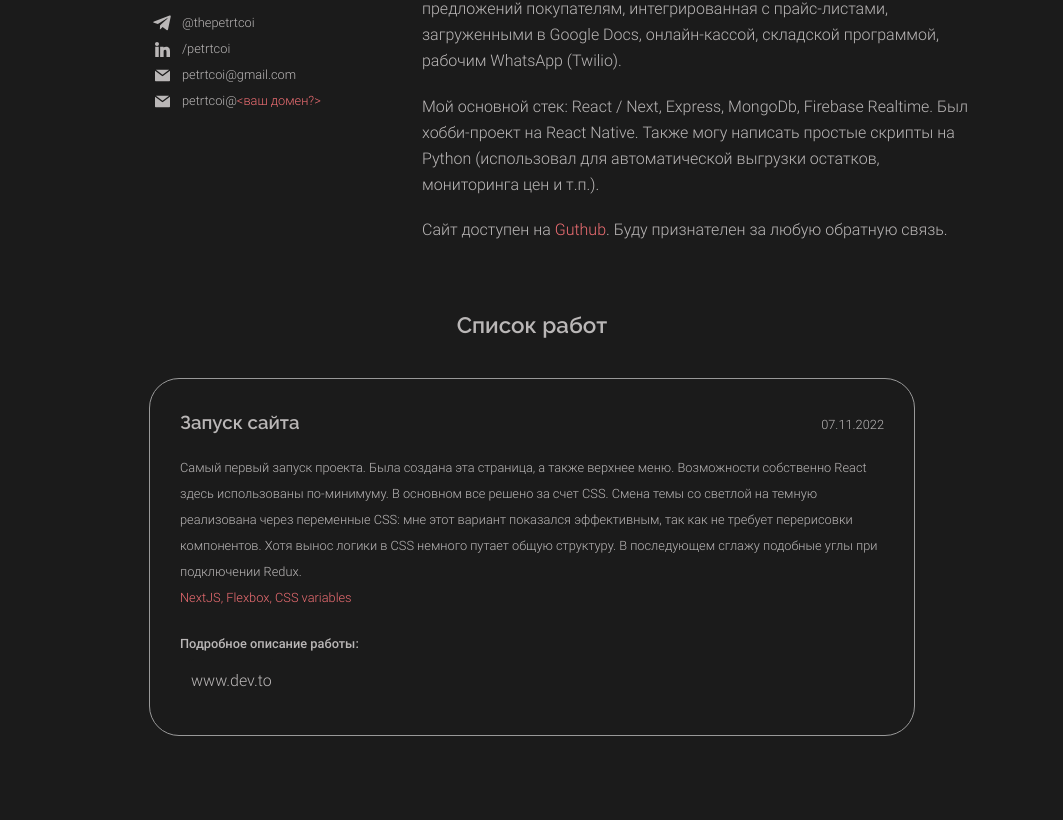
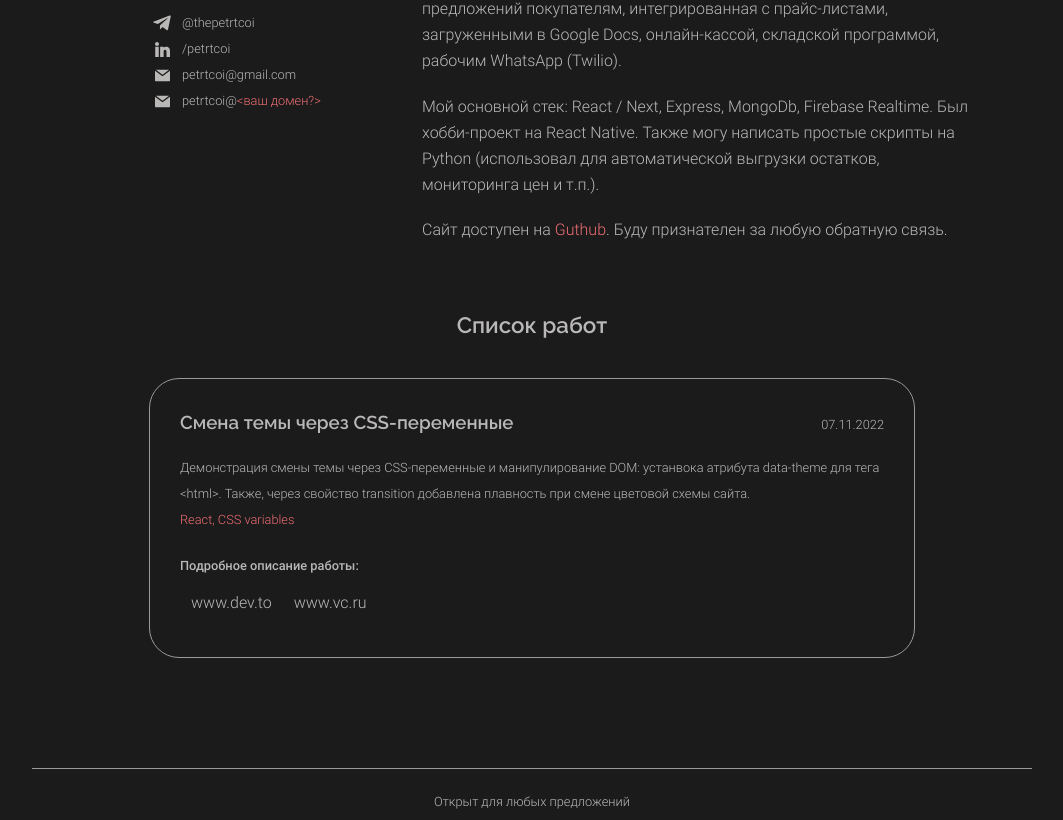
Before and after one commit to petrtcoi/petrtcoi_portfolio, a Next.js app: page / in a window 1280 px wide. Shown: the part 358-1178 px from the top of the page, without its empty margins (108-1171 px from the left). Built offline with nearby package versions, Linux system fonts and the light colour scheme.

Commit message:
add first work

```diff
--- a/src/components/Layout/PopupMenu/popupmenu.module.css
+++ b/src/components/Layout/PopupMenu/popupmenu.module.css
@@ -13,8 +13,7 @@
 }
 .popupmenu[data-popupmenu-status="open"] {
   margin-right: 0px;
-  transition: margin 0.2s;
-  transition: background-color var(--change-theme-duration);
+  transition: margin 0.2s, background-color var(--change-theme-duration);;
 }
 
 .header {
--- a/src/dataset/works.ts
+++ b/src/dataset/works.ts
@@ -3,12 +3,12 @@ import { Work } from "../types/work.type"
 export const works: Work[] = [
     {
         publishDate: '07.11.2022',
-        title: 'Запуск сайта',
-        description: 'Самый первый запуск проекта. Была создана эта страница, а также верхнее меню. Возможности собственно React здесь использованы по-минимуму. В основном все решено за счет CSS. Смена темы со светлой на темную реализована через переменные CSS: мне этот вариант показался эффективным, так как не требует перерисовки компонентов. Хотя вынос логики в CSS немного путает общую структуру. В последующем сглажу подобные углы при подключении Redux.',
-        tags: ['NextJS', 'Flexbox', 'CSS variables'],
+        title: 'Смена темы через CSS-переменные',
+        description: 'Демонстрация смены темы через CSS-переменные и манипулирование DOM: устанвока атрибута data-theme для тега <html>. Также, через свойство transition добавлена плавность при смене цветовой схемы сайта.',
+        tags: ['React','CSS variables'],
         links: {
-            devto: 'http://example-1.com',
-            // vcru: 'https://example-1.com',
+            devto: 'https://dev.to/petrtcoi/smiena-tiemy-saita-chieriez-css-pieriemiennyie-4f7',
+            vcru: 'https://vc.ru/u/206685-petr-tcoi/534102-smena-temy-sayta-cherez-css-peremennye',
             // local: 'page_1'
         }
     },
```
